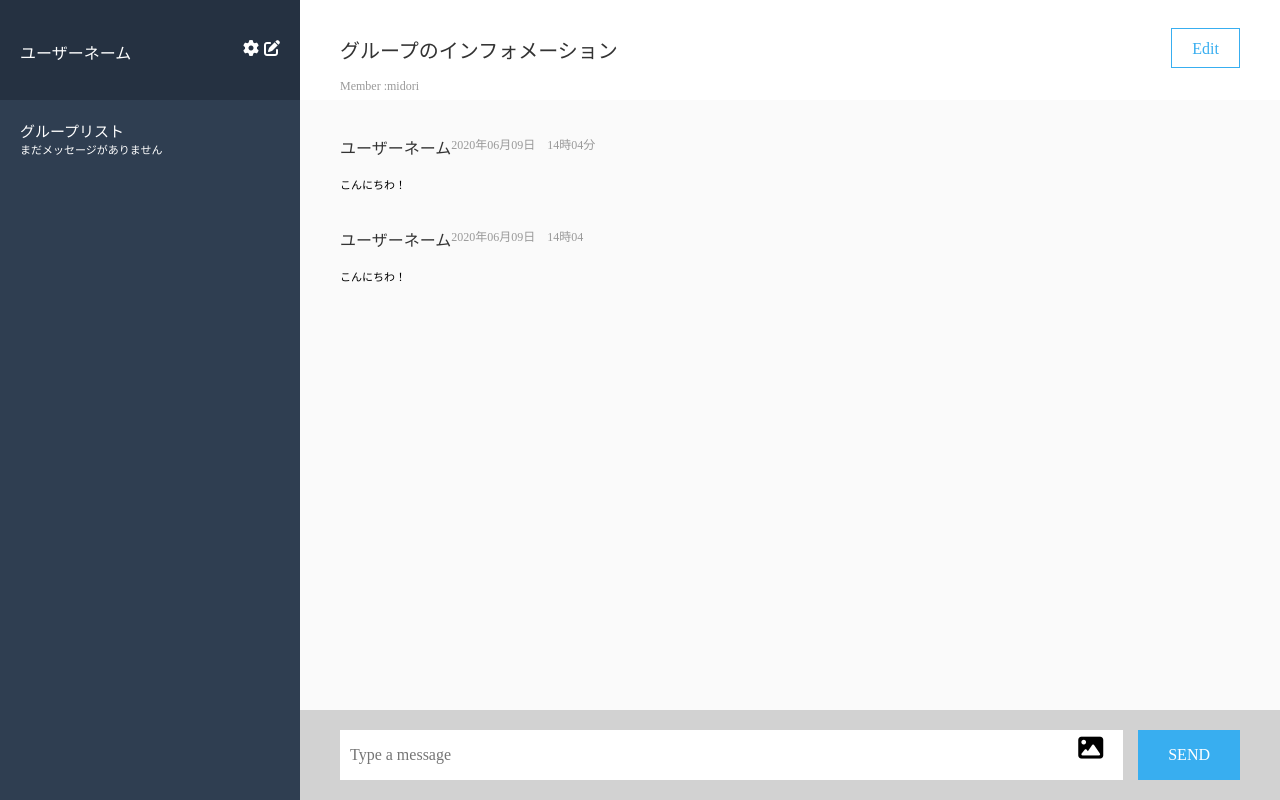
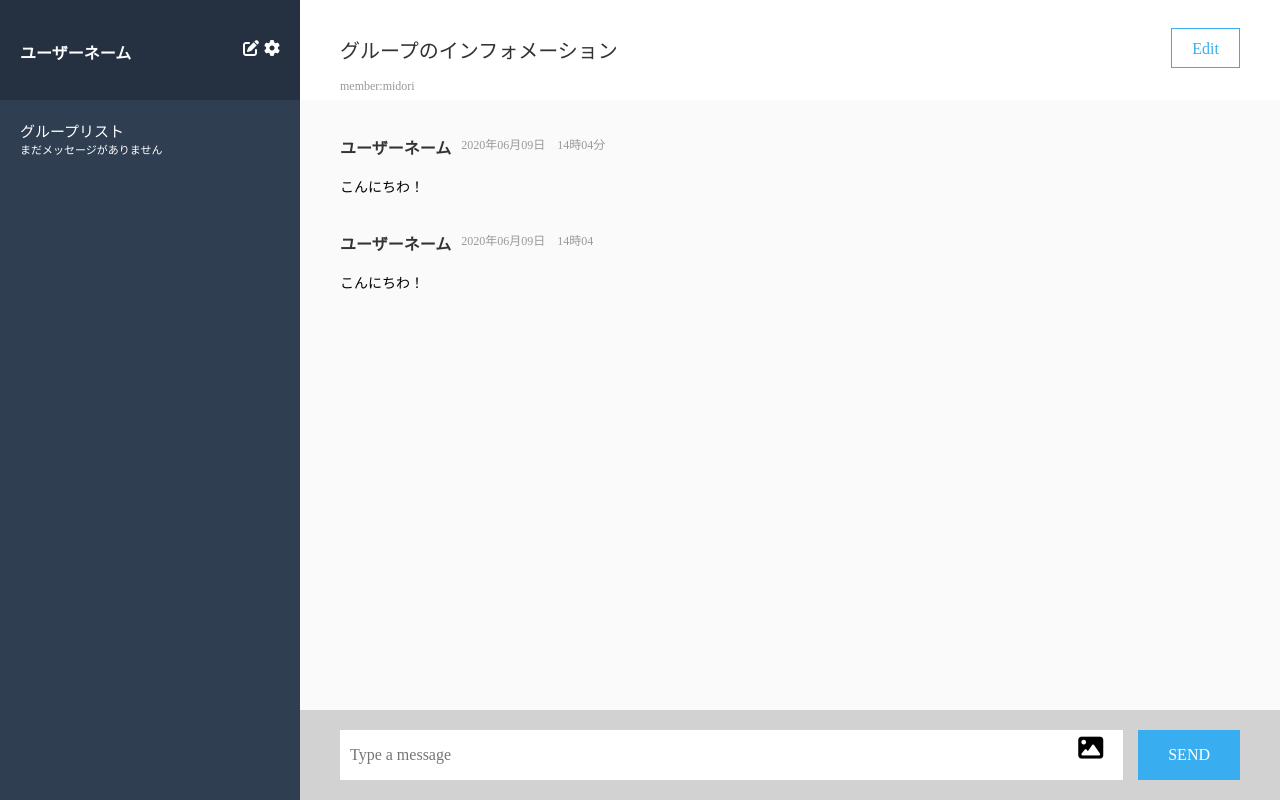
Before and after one commit to midoridaichi/chat-space, a Rails app: page / in a window 1280 px wide. Run offline with Rails 7, Linux system fonts and the light colour scheme; style sheets or scripts are compiled from the project's sources; some libraries are stand-ins or nearby versions.

Commit message:
Front実装

```diff
--- a/app/assets/stylesheets/modules/_messages.scss
+++ b/app/assets/stylesheets/modules/_messages.scss
@@ -10,9 +10,7 @@
     background-color:#2f3e51 ;
     width:300px;
     height:100vh;
-
-  }
-    .user-name{
+    &__header{
       background-color: #253141;
       width:300px;
       height:100px;
@@ -20,13 +18,16 @@
       display: flex;
       align-items: center;
     }
+  }
       .username{
         height: 20px;
         width: 200px;
         justify-content: flex-start;
         color:#ffffff;
         font-size: 16px;
+        font-weight: bold;
       }
+
         .setting{
         height: 20px;
         width: 60px;
@@ -35,12 +36,12 @@
         justify-content: flex-end;
         }
 
-          .side-edit__btn{
+        .side-edit-btn{
             color:#ffffff;
+          }
+        .write-btn{ color:#ffffff;
             padding-right: 5px;
           }
-          .write__btn{
-            color: #ffffff;}
 
 
     .main-chat{
@@ -57,16 +58,19 @@
     }
 
 
-    .group-owaku{
+    .group-box{
       margin:20px 20px 0px 20px;
       color: #ffffff;
       padding-bottom: 40px;
+        &__group-list{
+        font-size: 15px;
+        &__message-side{
+        color: #ffffff;
+        font-size: 11px;
+        margin-bottom: 46px;
         }
-
-    .group-list{
-      font-size: 15px;
       }
-
+    }
     .right-header{
       display: flex;
       justify-content: space-between;
@@ -94,57 +98,48 @@
 
 
 
-    .list-owaku{
+    .list-box{
       display: flex;
       margin-top: 15px;
+      list-style: none;
       font-size: 12px;
       color: #999999;
+        &__list{
+        &__member{
         }
-    .member-list{}
-
-    .member{
-      list-style: none;}
-
-
+      }
+    }
       .message-list{
       background-color: #fafafa;
       height:calc(100vh - 190px);
       width:calc(100vw - 300px);
       }
-
-    .message-side{
-      color: #ffffff;
-      font-size: 11px;
-      margin-bottom: 46px;
-      }
-
-
       .message-box{
       margin:0px 0px 0px 40px;
       background-color: #fafafa;
+      }
 
-    }
     .message-info{
       display: flex;
       background-color: #fafafa;
       padding-top: 35px;
+      &__message-name{
+        color: #333333;
+        font-size: 16px;
+        font-weight: bold;
+        margin-bottom: 12px;
+      &__date{
+        color: #999999;
+        font-size: 12px;
+        padding-left: 10px;
+        }
+      }
     }
     .message{
-      font-size: 11px;
+      font-size: 14px;
       padding-top: 5px;
       background-color: #fafafa;
     }
-
-    .message-name{
-      color: #333333;
-      font-size: 16px;
-      margin-bottom: 12px;
-    }
-    .date{
-      color: #999999;
-      font-size: 12px;
-    }
-
 
 
 
@@ -173,7 +168,6 @@
       position: relative;}
 
     .send-btn{
-
       }
 
     .textarea{
@@ -183,19 +177,19 @@
       display: block;
       border: none;
       margin:0px 0px 0px 10px;
-      }
-
-    .input-picture{
+        &__input-picture{
         position: absolute;
         right:10px;
         top:5px;
         font-size: 25px;
       }
-    .input-box__image{
+    }
+      .input-picture-image{
         height: 50px;
         position: absolute;
         right: 10px;
       }
+
     .submit{background-color: #38AEF0;
       border: none;
       color: #fff;
--- a/app/views/layouts/application.html.haml
+++ b/app/views/layouts/application.html.haml
@@ -1,7 +1,7 @@
 !!!
 %html
   %head
-    %meta{:content => "text/html; charset=UTF-8", "http-equiv" => "Content-Type"}/
+    %meta{content: "text/html; charset=UTF-8", "http-equiv": "Content-Type"}/
     %title ChatSpace
     = csrf_meta_tags
     = csp_meta_tag
--- a/app/views/layouts/mailer.text.haml
+++ /dev/null
@@ -1 +0,0 @@
-= yield
--- a/app/views/messages/_main_chat.html.haml
+++ b/app/views/messages/_main_chat.html.haml
@@ -2,26 +2,25 @@
   .right-header
     .group-info
       グループのインフォメーション
-      .list-owaku
-        %ul.member-list Member :
-        %li.member midori
+      .list-box
+        %ul.list-box__list member:
+        %li.list__member midori
     .edit-btn
       =link_to "/#", class:"main-edit__btn" do
         Edit
   .message-list
     .message-box
       .message-info
-        .message-name
+        .message-info__message-name
           ユーザーネーム
-        .date
+        .message-info__message-name__date
           2020年06月09日　14時04分
       .message
         こんにちわ！
-    .message-box
       .message-info
-        .message-name
+        .message-info__message-name
           ユーザーネーム
-        .date
+        .message-info__message-name__date
           2020年06月09日　14時04
       .message
         こんにちわ！
@@ -29,8 +28,8 @@
     .message-input
       .input-message
         %input.textarea{placeholder: "Type a message", type: "text",}
-        .input-picture
-          %label{class: "input-box__image"}
+        .textarea__input-picture
+          %label{class: "input-picture-image"}
             %i.fa.fa-image
             %input{class: "hoge", type: "file", name:"hoge-file[image]", method:"post",enctype:"multipart/form-date"}
     .send-btn
--- a/app/views/messages/_side_bar.html.haml
+++ b/app/views/messages/_side_bar.html.haml
@@ -1,14 +1,15 @@
 .side-bar
-  .user-name
+  .side-bar__header
     .username
       ユーザーネーム
     .setting
-      =link_to "#", class: "side-edit__btn" do
+      =link_to "#", class:"write-btn" do
+        %i.fa.fa-edit
+      =link_to "#", class:"side-edit-btn" do
         %i.fa.fa-cog
-      =link_to "#", class: "write__btn" do
-        %i.fa.fa-edit
-  .group-owaku
-    .group-list
+
+  .group-box
+    .group-box__group-list
       グループリスト
-      .message-side
-        まだメッセージがありません
+    .group-box__group-list__message-side
+      まだメッセージがありません
--- a/config/routes.rb
+++ b/config/routes.rb
@@ -1,4 +1,3 @@
 Rails.application.routes.draw do
-  get 'messages/index'
   root "messages#index"
 end
```
Also changed, not shown: app/views/layouts/mailer.html.haml (deleted, +0 -8 lines). Lines whose indentation alone changed are shown as unchanged.
